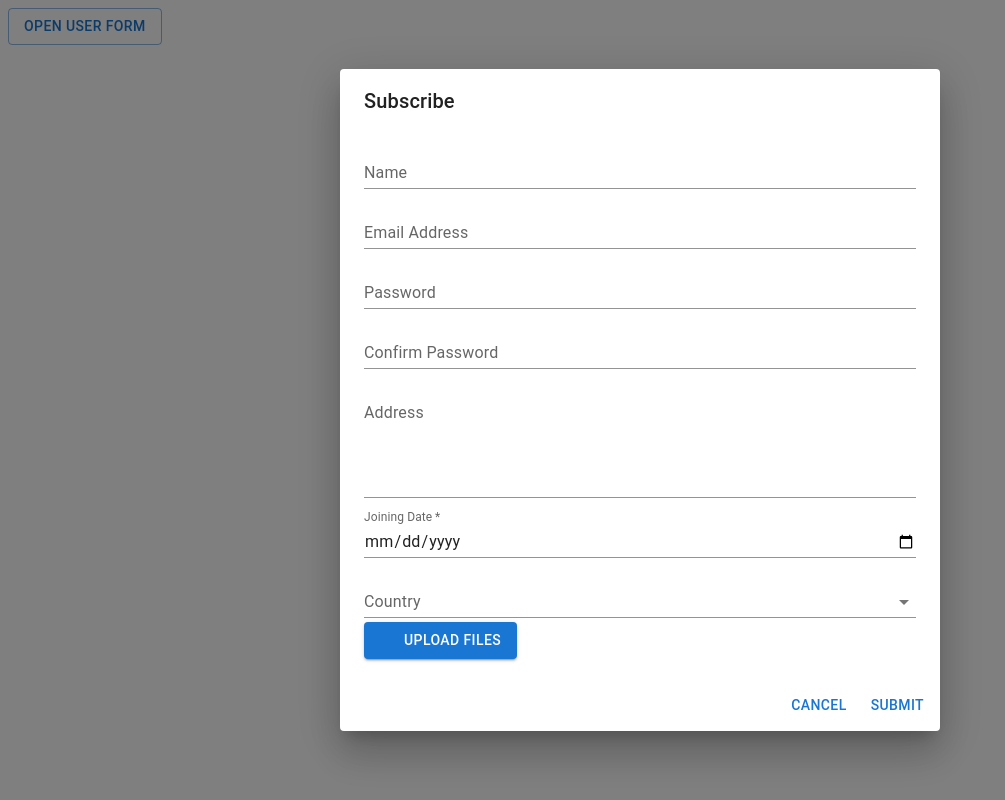
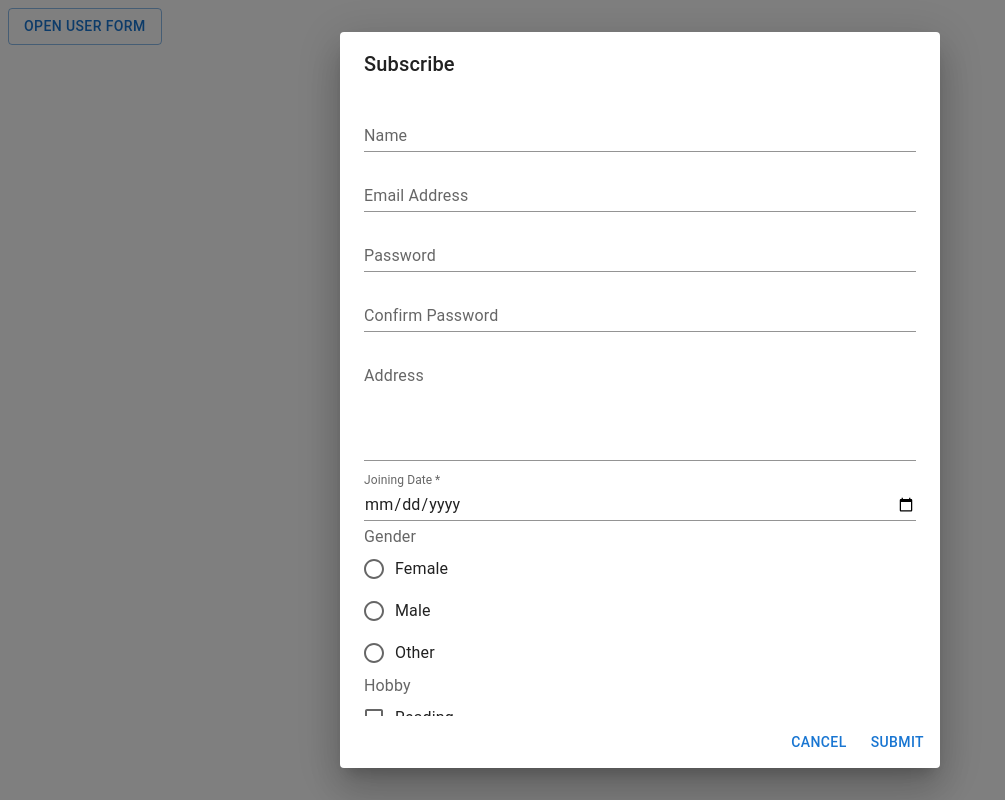
Before and after one commit to chandanikothiya/admin, a React (Vite) app: page / in a window 1280 px wide. Both pictures are taken after a click on the button "OPEN USER FORM". Shown: the whole page, without its empty margins (0-1005 px from the left). Built offline with nearby package versions, Linux system fonts and the light colour scheme; some icons are missing.

Commit message:
radio_checkbox

```diff
--- /dev/null
+++ b/src/componets/MyCheckbox/MyCheckbox.jsx
@@ -0,0 +1,32 @@
+import React from 'react';
+import FormGroup from '@mui/material/FormGroup';
+import FormControlLabel from '@mui/material/FormControlLabel';
+import Checkbox from '@mui/material/Checkbox';
+import FormLabel from '@mui/material/FormLabel';
+import { useField } from 'formik';
+
+function MyCheckbox({ data = [], ...props }) {
+
+    const [field, meta,helpers] = useField(props);
+    console.log(props);
+
+    return (
+        <>
+            <FormGroup>
+                <FormLabel component="legend">{props.label}</FormLabel>
+                {
+                    data.map((v) => (
+                        <FormControlLabel control={<Checkbox />} label={v.label}
+
+                        />
+                    ))
+                }
+                {
+                    meta.error && meta.touched ? <p style={{ color: 'red' }}>{meta.error}</p> : ""
+                }
+            </FormGroup>
+        </>
+    );
+}
+
+export default MyCheckbox;
--- /dev/null
+++ b/src/componets/MyRadiobtn/MyRadiobtn.jsx
@@ -0,0 +1,40 @@
+import React from 'react';
+import Radio from '@mui/material/Radio';
+import RadioGroup from '@mui/material/RadioGroup';
+import FormControlLabel from '@mui/material/FormControlLabel';
+import FormControl from '@mui/material/FormControl';
+import FormLabel from '@mui/material/FormLabel';
+import { useField } from 'formik';
+
+function MyRadiobtn({data = [],...props}) {
+
+    const [field, meta] = useField(props);
+    console.log(props);
+
+    return (
+        <>
+            <FormControl>
+                <FormLabel id="demo-radio-buttons-group-label">Gender</FormLabel>
+                <RadioGroup
+                    {...field}
+                    aria-labelledby="demo-radio-buttons-group-label"
+                >
+                    {
+                        data.map((v) =>
+                             <FormControlLabel value={v.value} control={<Radio />} label={v.label} />
+                        )
+                    }
+                    {/* <FormControlLabel value="female" control={<Radio />} label="Female" />
+                    <FormControlLabel value="male" control={<Radio />} label="Male" />
+                    <FormControlLabel value="other" control={<Radio />} label="Other" /> */}
+                </RadioGroup>
+                {
+                    meta.error && meta.touched ? <p style={{color:'red'}}>{meta.error}</p> : ""
+                }
+            </FormControl>
+
+        </>
+    );
+}
+
+export default MyRadiobtn;
--- a/src/container/user/User.jsx
+++ b/src/container/user/User.jsx
@@ -6,10 +6,17 @@ import DialogActions from '@mui/material/DialogActions';
 import DialogContent from '@mui/material/DialogContent';
 import DialogContentText from '@mui/material/DialogContentText';
 import DialogTitle from '@mui/material/DialogTitle';
-import { date, mixed, object, string } from 'yup';
-import { useFormik } from 'formik';
+import { array, date, mixed, object, string } from 'yup';
+import { FieldArray, useFormik } from 'formik';
 import { styled } from '@mui/material/styles';
 import CloudUploadIcon from '@mui/icons-material/CloudUpload';
+import Radio from '@mui/material/Radio';
+import RadioGroup from '@mui/material/RadioGroup';
+import FormControlLabel from '@mui/material/FormControlLabel';
+import FormControl from '@mui/material/FormControl';
+import FormLabel from '@mui/material/FormLabel';
+import FormGroup from '@mui/material/FormGroup';
+import Checkbox from '@mui/material/Checkbox';
 
 
 const VisuallyHiddenInput = styled('input')({
@@ -55,6 +62,14 @@ function User(props) {
 
     console.log(yesterdayDate);
 
+    const hobby = [
+        { value: 'reading', label: 'Reading' },
+        { value: 'singing', label: 'Singing' },
+        { value: 'cricket', label: 'Cricket' },
+        { value: 'traveling', label: 'Traveling' },
+        { value: 'walking', label: 'Walking' }
+    ]
+
 
     let userSchema = object({
         name: string()
@@ -85,6 +100,8 @@ function User(props) {
         jd: date()
             .required("Pls Select Date")
             .max(yesterdayDate, "Pls Select Past Date"),
+        gender: string().required(),
+        hobby:array().min(2),
         profile_img: mixed()
             .required('Pls selct image')
             .test('profile_img', 'only png,jpg and jpeg allowed', function (val) {
@@ -110,6 +127,8 @@ function User(props) {
             cpassword: '',
             address: '',
             jd: '',
+            gender: '',
+            hobby:[],
             profile_img: ''
         },
         validationSchema: userSchema,
@@ -227,6 +246,34 @@ function User(props) {
                                 helperText={errors.jd && touched.jd ? errors.jd : ""}
                             />
 
+                            <FormControl name="gender">
+                                <FormLabel id="demo-radio-buttons-group-label">Gender</FormLabel>
+                                <RadioGroup
+                                    aria-labelledby="demo-radio-buttons-group-label"
+
+                                >
+                                    <FormControlLabel value="female" control={<Radio />} label="Female" />
+                                    <FormControlLabel value="male" control={<Radio />} label="Male" />
+                                    <FormControlLabel value="other" control={<Radio />} label="Other" />
+                                </RadioGroup>
+                                {
+                                    errors.gender && touched.gender ? <p style={{ color: 'red' }}>{errors.gender}</p> : ""
+                                }
+                            </FormControl>
+
+                            <FormGroup name="hobby">
+                                <FormLabel component="legend">Hobby</FormLabel>
+                                {
+                                    hobby.map((v) => (
+                                        <FormControlLabel control={<Checkbox />} label={v.label} />
+                                    ))
+                                }
+
+                                  {
+                                    errors.hobby && touched.hobby ? <p style={{ color: 'red' }}>{errors.hobby}</p> : ""
+                                }
+                            </FormGroup>
+
                             <Button
                                 component="label"
                                 role={undefined}
@@ -244,7 +291,7 @@ function User(props) {
                                 />
                             </Button>
 
-                            {errors.profile_img && touched.profile_img ? <p className='ferror' style={{color: 'red'}}>{errors.profile_img}</p> : null}
+                            {errors.profile_img && touched.profile_img ? <p className='ferror' style={{ color: 'red' }}>{errors.profile_img}</p> : null}
 
                         </form>
                     </DialogContent>
--- a/src/container/user/UserForm.jsx
+++ b/src/container/user/UserForm.jsx
@@ -6,10 +6,12 @@ import DialogActions from '@mui/material/DialogActions';
 import DialogContent from '@mui/material/DialogContent';
 import DialogContentText from '@mui/material/DialogContentText';
 import DialogTitle from '@mui/material/DialogTitle';
-import { date, mixed, object, string } from 'yup';
+import { array, date, mixed, object, string } from 'yup';
 import { Form, Formik, useFormik } from 'formik';
 import MyTextField from '../../componets/MyTextField/MyTextField';
 import UploadFile from '../../componets/UploadFile/UploadFile';
+import MyRadiobtn from '../../componets/MyRadiobtn/MyRadiobtn';
+import MyCheckbox from '../../componets/MyCheckbox/MyCheckbox';
 
 
 
@@ -51,9 +53,20 @@ function UserForm(props) {
         { value: 'uk', label: 'UK' },
         { value: 'usa', label: 'USA' }
     ]
-    console.log(country);
-    country.map((v) => console.log(v.label)
-    )
+
+    const gender = [
+        { value: 'female', label: 'Female' },
+        { value: 'male', label: 'Male' },
+        { value: 'other', label: 'Other' },
+    ]
+
+    const hobby = [
+        { value: 'reading', label: 'Reading' },
+        { value: 'singing', label: 'Singing' },
+        { value: 'cricket', label: 'Cricket' },
+        { value: 'traveling', label: 'Traveling' },
+        { value: 'walking', label: 'Walking' }
+    ]
 
 
     let userSchema = object({
@@ -82,6 +95,8 @@ function UserForm(props) {
                 console.log(val, val.split(" ").length);
                 return val.split(" ").length <= 3
             }),
+        gender: string().required('Pls Select Gender'),
+        hobby: array().min(2),
         jd: date()
             .required("Pls Select Date")
             .max(yesterdayDate, "Pls Select Past Date"),
@@ -141,7 +156,9 @@ function UserForm(props) {
                                 cpassword: '',
                                 address: '',
                                 jd: '',
-                                country:'',
+                                country: '',
+                                gender: '',
+                                hobby: [],
                                 profile_img: ''
                             }}
                             validationSchema={userSchema}
@@ -191,6 +208,17 @@ function UserForm(props) {
                                     InputLabelProps={{ shrink: true, required: true }}
                                     type="date" />
 
+                                <MyRadiobtn
+                                    name="gender"
+                                    data={gender}
+                                />
+
+                                <MyCheckbox
+                                    name="hobby"
+                                    label="Hobby"
+                                    data={hobby}
+                                />
+
                                 <MyTextField
                                     id="country"
                                     name="country"
```
